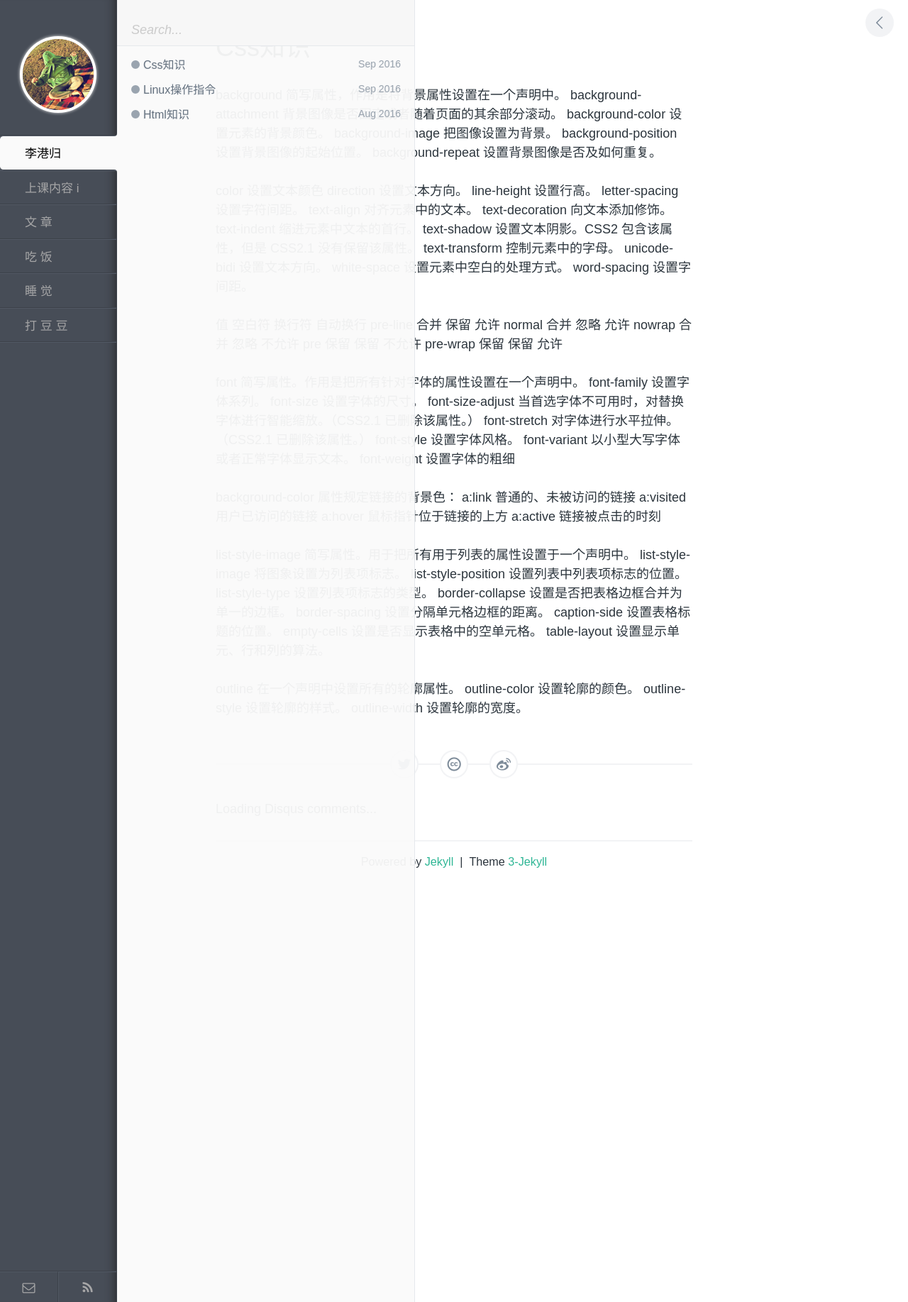
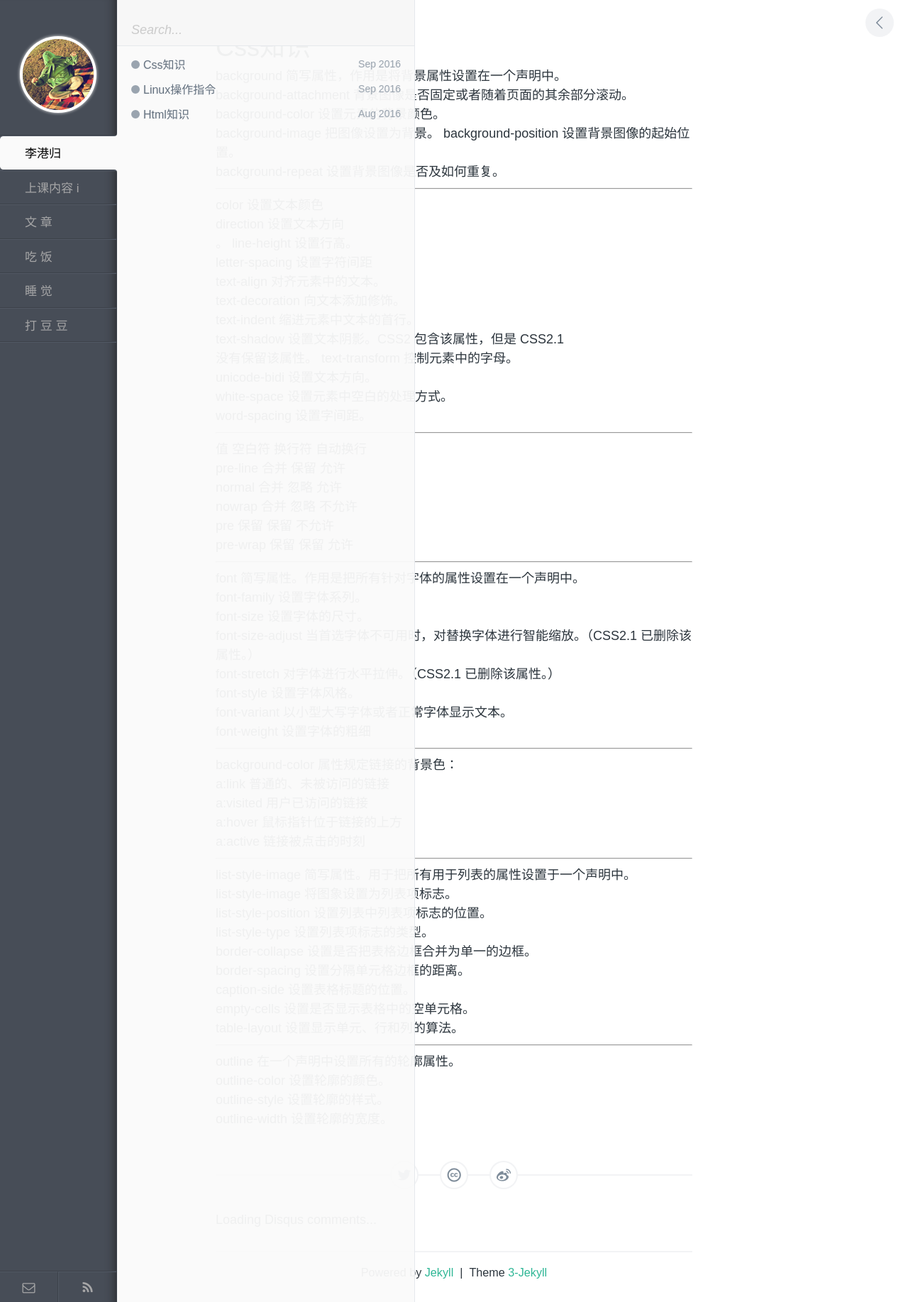
Before and after one commit to youkefa1/youkefa1.github.io, a Jekyll site: the page built from _posts/shangkeneirong/2016-09-02-CSS知识.md, in a window 1280 px wide. Shown: the whole page at 71% size. Built offline with Jekyll 4.4.1, drawn with Linux system fonts in a browser that asks for light colours; comment, search, counter and statistics services are not loaded.

Commit message:
第二次上传css样式

```diff
--- a/_posts/shangkeneirong/2016-09-02-CSS知识.md
+++ b/_posts/shangkeneirong/2016-09-02-CSS知识.md
@@ -4,60 +4,66 @@ litle: CSS知识
 tags: shangkeneirong
 category: shangkeneirong
 ---
-
-background	简写属性，作用是将背景属性设置在一个声明中。
-background-attachment	背景图像是否固定或者随着页面的其余部分滚动。
-background-color	设置元素的背景颜色。
+<html>
+<head>
+<meta charset="utf-8">
+</head>
+<body>
+background	        简写属性，作用是将背景属性设置在一个声明中。<br />
+background-attachment	背景图像是否固定或者随着页面的其余部分滚动。<br />
+background-color	设置元素的背景颜色。<br />
 background-image	把图像设置为背景。
-background-position	设置背景图像的起始位置。
-background-repeat	设置背景图像是否及如何重复。
-
-color	            设置文本颜色
-direction	        设置文本方向。
-line-height	        设置行高。
-letter-spacing	    设置字符间距。
-text-align	        对齐元素中的文本。
-text-decoration	    向文本添加修饰。
-text-indent	        缩进元素中文本的首行。
-text-shadow	        设置文本阴影。CSS2 包含该属性，但是 CSS2.1 没有保留该属性。
-text-transform	    控制元素中的字母。
-unicode-bidi    	设置文本方向。
-white-space	        设置元素中空白的处理方式。
-word-spacing	    设置字间距。
-
-值	      空白符	      换行符	     自动换行
-pre-line	合并	       保留	      允许
-normal	    合并	       忽略	      允许
-nowrap	    合并	       忽略	      不允许
-pre     	保留	       保留	      不允许
-pre-wrap	保留	       保留	      允许
-
-font	            简写属性。作用是把所有针对字体的属性设置在一个声明中。
-font-family	        设置字体系列。
-font-size	        设置字体的尺寸。
-font-size-adjust	当首选字体不可用时，对替换字体进行智能缩放。（CSS2.1 已删除该属性。）
-font-stretch	    对字体进行水平拉伸。（CSS2.1 已删除该属性。）
-font-style	        设置字体风格。
-font-variant	    以小型大写字体或者正常字体显示文本。
-font-weight	        设置字体的粗细
-
-background-color    属性规定链接的背景色：
-a:link  			普通的、未被访问的链接
-a:visited 			用户已访问的链接
-a:hover 			鼠标指针位于链接的上方
-a:active 			链接被点击的时刻
-
-list-style-image	简写属性。用于把所有用于列表的属性设置于一个声明中。
-list-style-image	将图象设置为列表项标志。
-list-style-position	设置列表中列表项标志的位置。
-list-style-type	    设置列表项标志的类型。
-border-collapse  	设置是否把表格边框合并为单一的边框。
-border-spacing   	设置分隔单元格边框的距离。
-caption-side	    设置表格标题的位置。
-empty-cells	        设置是否显示表格中的空单元格。
-table-layout	    设置显示单元、行和列的算法。
-
-outline				在一个声明中设置所有的轮廓属性。
-outline-color	    设置轮廓的颜色。
-outline-style	    设置轮廓的样式。
-outline-width	    设置轮廓的宽度。
+background-position	设置背景图像的起始位置。<br />
+background-repeat	设置背景图像是否及如何重复。<br />
+<hr>
+color	            设置文本颜色<br />
+direction	        设置文本方向<br />。
+line-height	        设置行高。<br />
+letter-spacing	    设置字符间距<br />
+text-align	        对齐元素中的文本。<br />
+text-decoration	    向文本添加修饰。<br />
+text-indent	        缩进元素中文本的首行。<br />
+text-shadow	        设置文本阴影。CSS2 包含该属性，但是 CSS2.1 <br />没有保留该属性。
+text-transform	    控制元素中的字母。<br />
+unicode-bidi    	设置文本方向。<br />
+white-space	        设置元素中空白的处理方式。<br />
+word-spacing	    设置字间距。<br />
+<hr>
+值	      空白符	      换行符	     自动换行<br />
+pre-line	合并	       保留	      允许<br />
+normal	    合并	       忽略	      允许<br />
+nowrap	    合并	       忽略	      不允许<br />
+pre     	保留	       保留	      不允许<br />
+pre-wrap	保留	       保留	      允许<br />
+<hr>
+font	            简写属性。作用是把所有针对字体的属性设置在一个声明中。<br />
+font-family	        设置字体系列。<br />
+font-size	        设置字体的尺寸。<br />
+font-size-adjust	当首选字体不可用时，对替换字体进行智能缩放。（CSS2.1 已删除该属性。）<br />
+font-stretch	    对字体进行水平拉伸。（CSS2.1 已删除该属性。）<br />
+font-style	        设置字体风格。<br />
+font-variant	    以小型大写字体或者正常字体显示文本。<br />
+font-weight	        设置字体的粗细<br />
+<hr>
+background-color    属性规定链接的背景色：<br />
+a:link  			普通的、未被访问的链接<br />
+a:visited 			用户已访问的链接<br />
+a:hover 			鼠标指针位于链接的上方<br />
+a:active 			链接被点击的时刻<br />
+<hr>
+list-style-image	简写属性。用于把所有用于列表的属性设置于一个声明中。<br />
+list-style-image	将图象设置为列表项标志。<br />
+list-style-position	设置列表中列表项标志的位置。<br />
+list-style-type	    设置列表项标志的类型。 <br />
+border-collapse  	设置是否把表格边框合并为单一的边框。<br />
+border-spacing   	设置分隔单元格边框的距离。<br />
+caption-side	    设置表格标题的位置。<br />
+empty-cells	        设置是否显示表格中的空单元格。<br />
+table-layout	    设置显示单元、行和列的算法。<br />
+<hr>
+outline				在一个声明中设置所有的轮廓属性。<br />
+outline-color	    设置轮廓的颜色。<br />
+outline-style	    设置轮廓的样式。<br />
+outline-width	    设置轮廓的宽度。<br />
+</body>
+</html>
```
